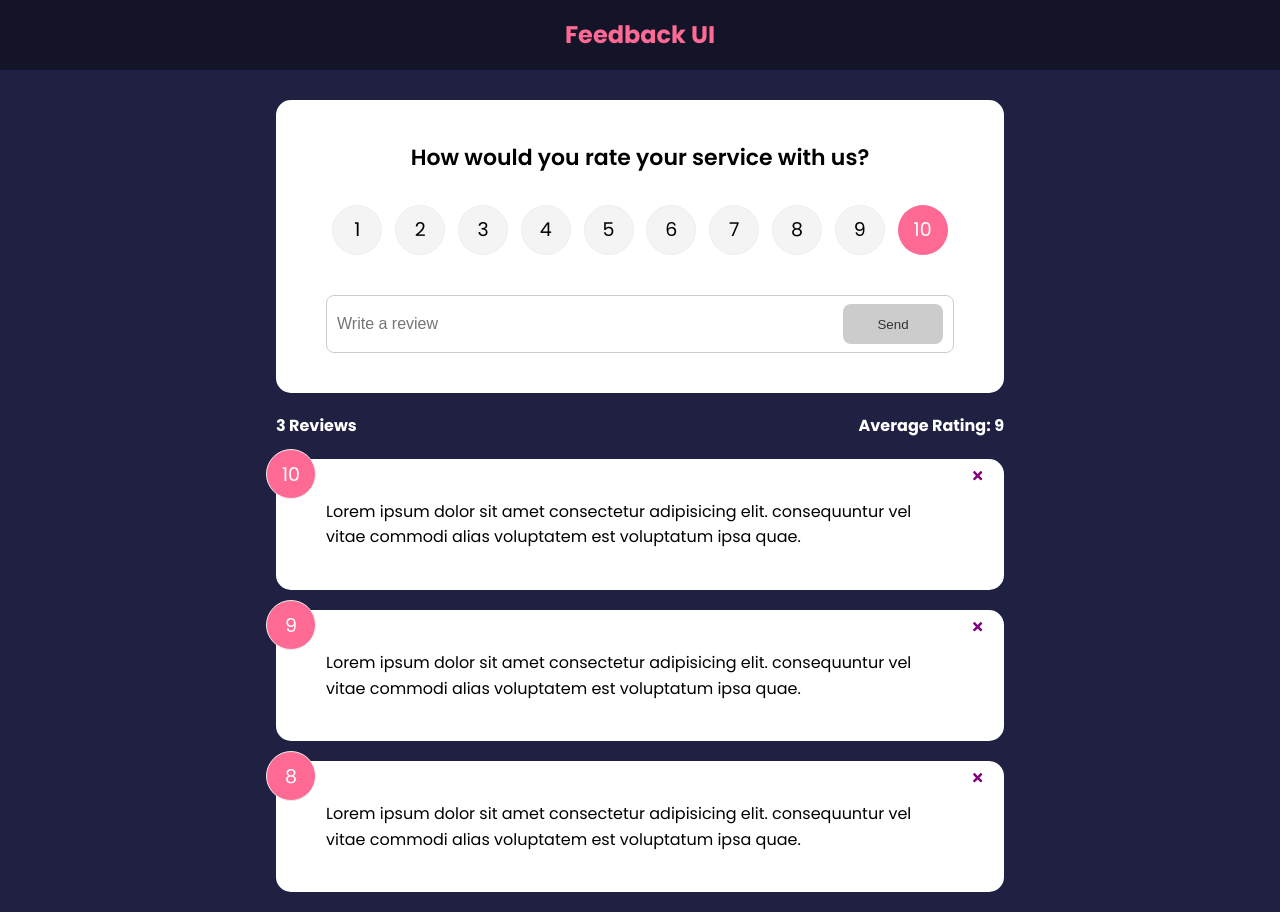
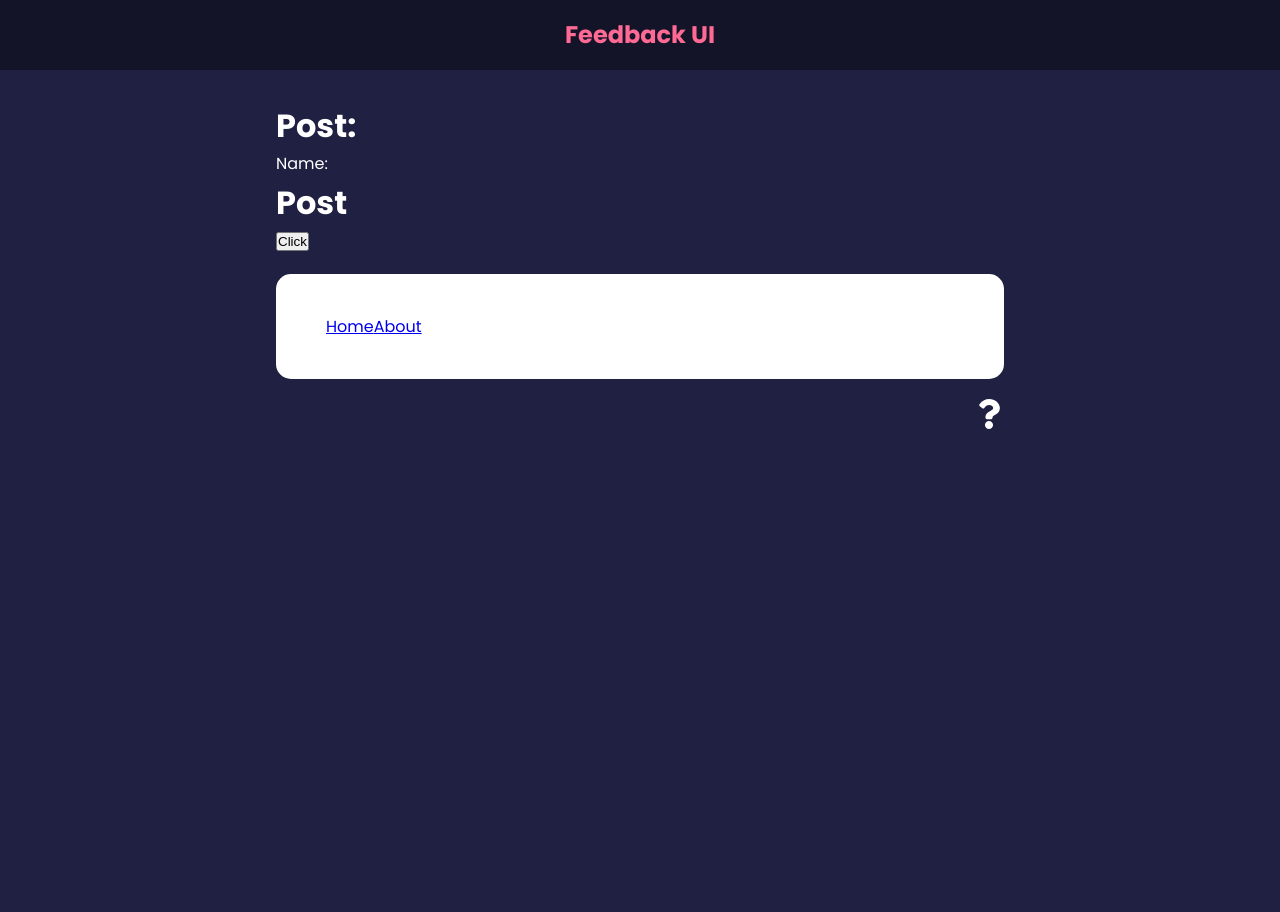
Before and after one commit to zuuhair11/feedback-app, a React (Create React App) app: page /post in a window 1280 px wide. After the commit the page ends 800 px from the top, so only its background shows below. Built offline with nearby package versions, Linux system fonts and the light colour scheme.

Commit message:
Creating Routes & Links, useParams(), useNavigate, Navigate

```diff
--- a/package.json
+++ b/package.json
@@ -10,6 +10,7 @@
     "react": "^18.2.0",
     "react-dom": "^18.2.0",
     "react-icons": "^4.8.0",
+    "react-router-dom": "^6.9.0",
     "react-scripts": "5.0.1",
     "uuid": "^9.0.0",
     "web-vitals": "^2.1.4"
--- a/src/App.js
+++ b/src/App.js
@@ -1,10 +1,16 @@
-import { v4 as uuidv4 } from 'uuid';
+import { v4 as uuidv4 } from 'uuid' ;
+import { BrowserRouter,Routes, Route, NavLink } from 'react-router-dom' ;
+import Card from './components/shared/Card' ;
 import { useState } from 'react' ;
 import Header from './components/Header' ;
 import FeedbackList from './components/FeedbackList' ;
 import FeedbackStats from './components/FeedbackStats' ;
 import FeedbackForm from './components/FeedbackForm' ;
+import AboutIconLink from './components/AboutIconLink' ;
+import AboutPage from './pages/AboutPage' ;
 import FeedbackData from './data/feedbackData' ;
+// Use params
+import Post from './components/Post' ;
 
 
 function App() {
@@ -26,17 +32,49 @@ function App() {
     }
 
     return (
-        <>
+        <BrowserRouter>
             <Header />
             <div className="container">
-                <FeedbackForm handleAdd={ addFeedback } />
-                <FeedbackStats feedback={feedback} />
-                <FeedbackList
-                    feedback={ feedback }
-                    handleDelete={ deleteFeedback }
-                />
+                <Routes>
+                    <Route
+                        path='/'
+                        element={
+                            <>
+                                <FeedbackForm handleAdd={ addFeedback } />
+                                <FeedbackStats feedback={ feedback } />
+                                <FeedbackList
+                                    feedback={ feedback }
+                                    handleDelete={ deleteFeedback }
+                                />
+                            </>
+                        }
+                    />
+
+                    <Route path='/about' element={ <AboutPage /> } />
+
+                    {/* useParams */}
+                    <Route path='/post/:id/:name' element={ <Post /> } />
+
+                    {/* Navigate */}
+                    <Route path='/post/*' element={ <Post /> } />
+                </Routes>
+
+
+                {/* NavLink */}
+                <Card>
+                    <NavLink to='/' activeclassname='active'>
+                        Home
+                    </NavLink>
+
+                    <NavLink to='/about' activeclassname='active'>
+                        About
+                    </NavLink>
+                </Card>
+
+                {/* Link */}
+                <AboutIconLink />
             </div>
-        </>
+        </BrowserRouter>
     );
 }
 
--- /dev/null
+++ b/src/components/AboutIconLink.jsx
@@ -0,0 +1,31 @@
+import { Link } from 'react-router-dom' ;
+import { FaQuestion } from 'react-icons/fa' ;
+
+
+function AboutIconLink() {
+    return (
+        <div className='about-link'>
+            <Link to='/about'>
+                <FaQuestion size={ 30 } />
+            </Link>
+        </div>
+    );
+
+    // return (
+    //     <div className='about-link'>
+    //         <Link
+    //             // You could add those manually in a string. ``
+    //             to={{
+    //                 pathname:'/about',
+    //                 search: '?sort=name',
+    //                 hash: '#hello'
+    //             }}
+    //         >
+    //             <FaQuestion size={ 30 } />
+    //         </Link>
+    //     </div>
+    // );
+}
+
+
+export default AboutIconLink;
--- /dev/null
+++ b/src/components/Post.jsx
@@ -0,0 +1,56 @@
+import { useParams } from "react-router-dom" ;
+import { Navigate, useNavigate, Routes, Route } from 'react-router-dom' ;
+
+
+function Post() {
+    // useparams()
+    const params = useParams();
+
+
+
+    // Navigate
+    const status = 200;
+
+    // It's like Link, but here we can do something and then navigate
+    const navigate = useNavigate();
+    const onClick = () => {
+        console.log('Update something on the serve');
+        console.log('Finish updating');
+        console.log('Then go to about page');
+        navigate('/about');
+    }
+
+    if(status === 404) {
+        return <Navigate to='/notfound' />
+    }
+
+    return (
+        <div>
+            {/* useparams */}
+            <h1>Post: { params.id }</h1>
+            <p>Name: { params.name }</p>
+
+            <h1>Post</h1>
+            <button onClick={ onClick }>Click</button>
+
+
+            {/*
+                You rendered descendant <Routes> at "/post"
+                (under <Route path="/post">) but the parent route path has
+                no trailing "*". This means if you navigate deeper,
+                the parent won't match anymore and therefore the child
+                routes will never render.
+                Please change the parent <Route path="/post"> to
+                <Route path="/post/*">.
+
+                ==> We have to change the parent to <Route path="/post/*"
+            */}
+            <Routes>
+                <Route path='/show' element={ <h1>Hello World</h1> }/>
+            </Routes>
+        </div>
+    );
+}
+
+
+export default Post;
--- a/src/index.css
+++ b/src/index.css
@@ -5,6 +5,13 @@
   margin: 0;
   padding: 0;
 }
+
+/* For Routes purpose 'NavLink' */
+.active {
+  border-top: 2px solid blue;
+  background-color: yellow;
+}
+
 
 body {
   font-family: 'Poppins', sans-serif;
@@ -21,6 +28,8 @@ ul {
   max-width: 768px;
   margin: auto;
   padding: 0 20px;
+  /* Fixing the showing the scroller, when deleting a Card */
+  overflow-y: hidden;
 }
 
 header {
--- a/src/index.js
+++ b/src/index.js
@@ -1,5 +1,5 @@
 import React from 'react' ;
-import ReactDOM from 'react-dom/client';
+import ReactDOM from 'react-dom/client' ;
 
 import './index.css' ;
 import App from './App' ;
--- /dev/null
+++ b/src/pages/AboutPage.jsx
@@ -0,0 +1,23 @@
+import { Link } from 'react-router-dom' ;
+import Card from "../components/shared/Card" ;
+
+
+function AboutPage() {
+
+    return (
+        <Card>
+            <div className="about">
+                <h1>About This Project</h1>
+                <p>This is a React app to leave feedback for a product or service</p>
+                <p>Version: 1.0.0</p>
+
+                <p>
+                    <Link to='/'>Back To Home</Link>
+                </p>
+            </div>
+        </Card>
+    );
+}
+
+
+export default AboutPage;
```
Also changed, not shown: 1 other file (tests, documents, lock files or other folders).
